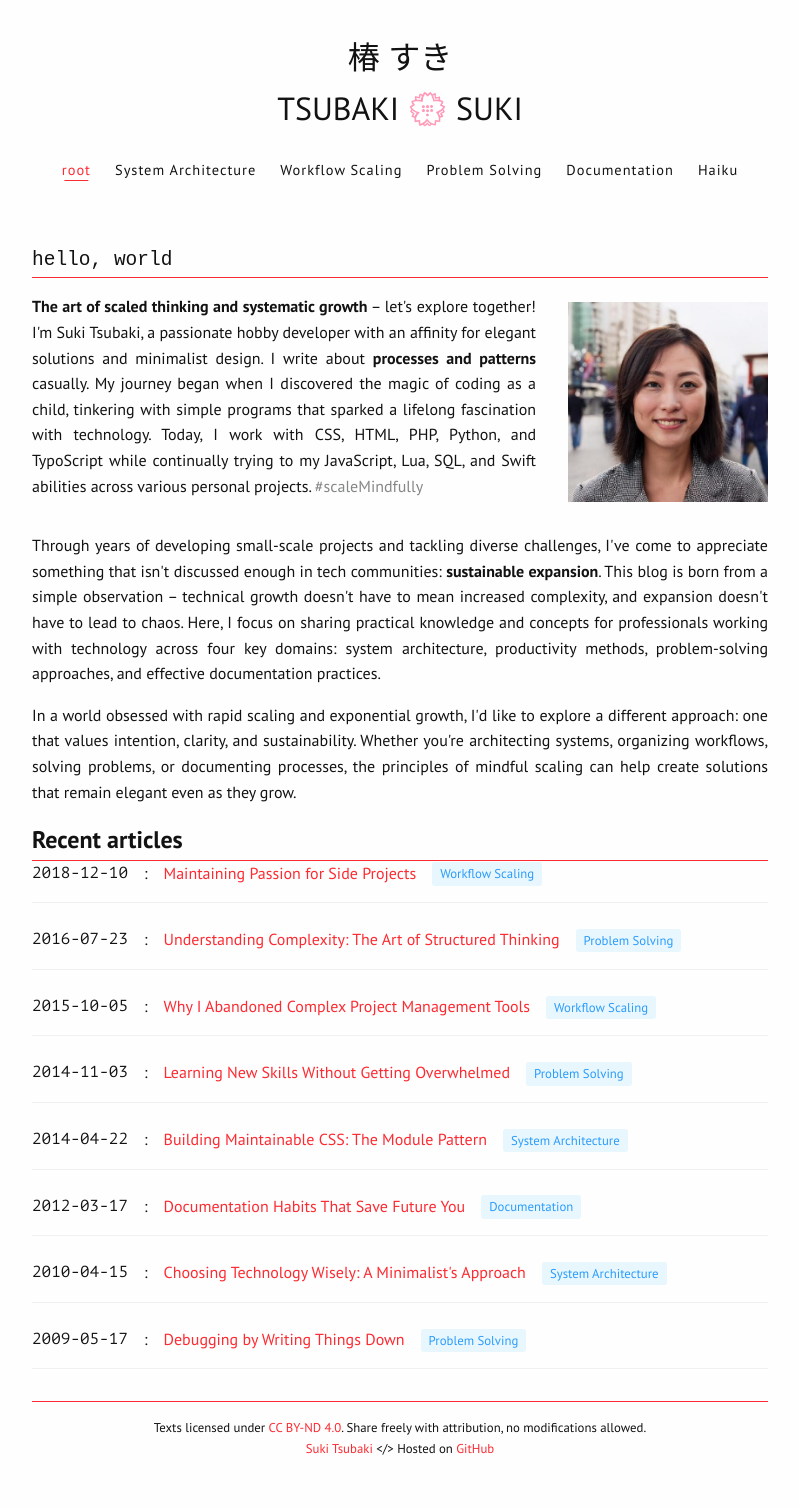
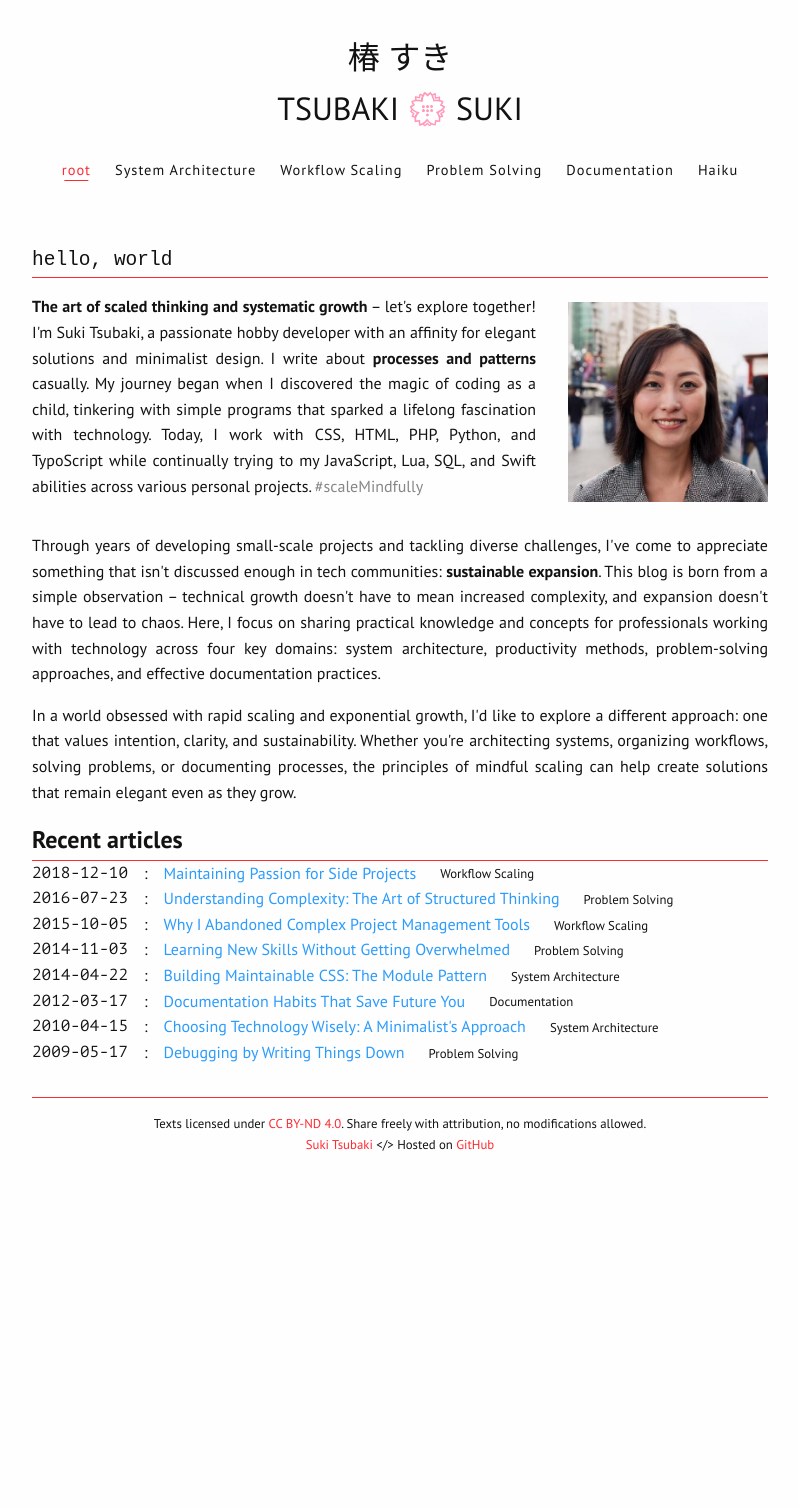
Before and after one commit to sukitsubaki/sukitsubaki.github.io, a Jekyll site: the page built from index.html, in a window 1280 px wide. Shown: the whole page, without its empty margins (240-1039 px from the left). Built offline with Jekyll 4.4.1, drawn with Linux system fonts in a browser that asks for light colours; after the commit the page ends 1203 px from its top, so only the background shows below that.

Commit message:
Update styles.css

```diff
--- a/assets/css/styles.css
+++ b/assets/css/styles.css
@@ -134,6 +134,10 @@ h1,
     font-family: 'PTMono', 'Courier New', Courier, monospace;
 }
 
+.small {
+    font-size: 0.8rem;
+}
+
 /* Blog specific styles */
 .blog-post {
     margin-bottom: 2rem;
@@ -192,16 +196,24 @@ h1,
     padding-bottom: 0;
 }
 
-.post-list .post-scope a {
-    font-size: 0.8rem;
-    background-color: var(--secondary-light);
-    padding: 0.2rem 0.5rem;
-    border-radius: 3px;
+.post-list .post a {
     color: var(--secondary);
 }
 
+.post-list .post a:hover {
+    color: var(--primary);
+}
+
+.post-list .post-scope a {
+    font-size: 0.8rem;
+    background-color: var(--light-gray);
+    padding: 0.2rem 0.5rem;
+    border-radius: 0px;
+    color: var(--black);
+}
+
 .post-list .post-scope a:hover {
-    background-color: var(--secondary);
+    background-color: var(--dark-gray);
     color: white;
 }
 
@@ -378,12 +390,6 @@ footer p {
     padding: 1rem;
 }
 
-.latest-posts .post-list {
-    margin-bottom: 1.5rem;
-    padding-bottom: 1rem;
-    border-bottom: 1px solid var(--border-light);
-}
-
 /* Code Blocks */
 pre {
     background-color: var(--secondary-light);
```
